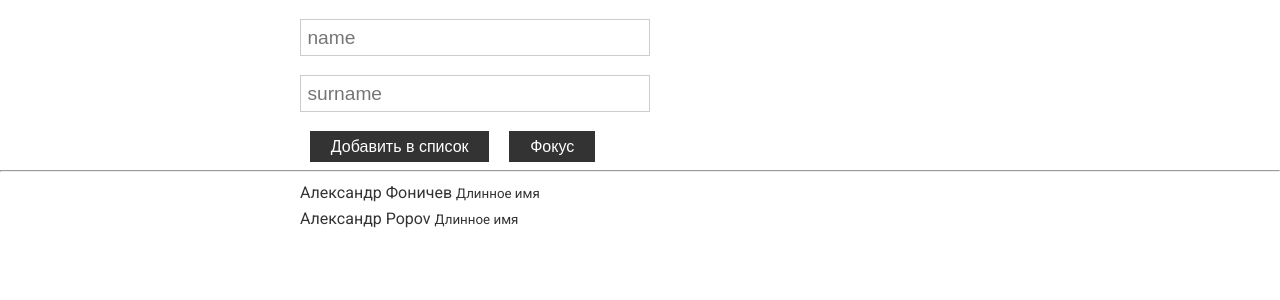
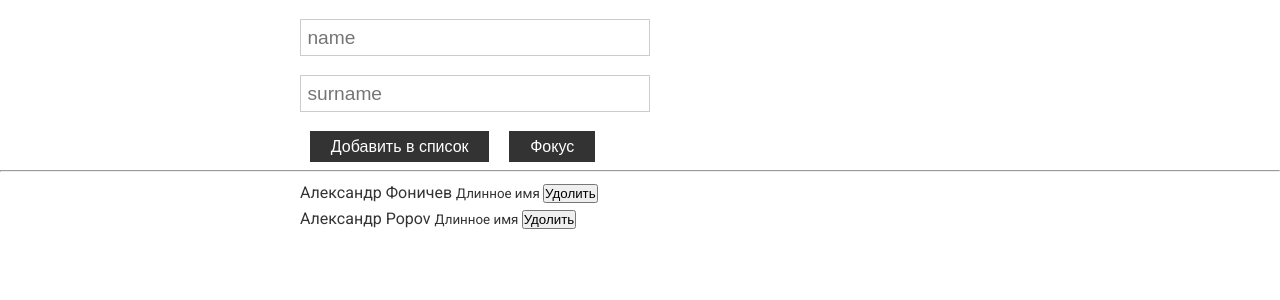
Before and after one commit to alex00788/angular-course, an Angular app: page / in a window 1280 px wide. Shown: the top 300 px of the page. Built offline with nearby package versions, Linux system fonts and the light colour scheme.

Commit message:
сделал кнопку удоления из списка и оживил ее

```diff
--- a/src/app/app.component.html
+++ b/src/app/app.component.html
@@ -2,7 +2,7 @@
 
 <hr>
 
-<app-spis *ngFor="let perfor of massiv" [perSpis]= "perfor">
+<app-spis *ngFor="let perfor of massiv" [perSpis]= "perfor" (perOutRem)="delite($event)">
     <small *ngIf="perfor.name.length > 5; else short "> Длинное имя </small>
     <ng-template #short>
      <small> Имя короткое </small>
--- a/src/app/app.component.ts
+++ b/src/app/app.component.ts
@@ -19,4 +19,8 @@ export class AppComponent {
   metisform(perAddm: IntSpis) {
     this.massiv.unshift(perAddm)
   }
+
+  delite(surname: string) {
+    this.massiv = this.massiv.filter(perfor => perfor.surname !== surname )
+  }
 }
--- a/src/app/src/spis/spis.component.html
+++ b/src/app/src/spis/spis.component.html
@@ -3,5 +3,6 @@
         {{perSpis.name}}
         {{perSpis.surname}}
         <ng-content></ng-content>
+        <button (click)="remuve()">Удолить</button>
     </p>
 </div>
--- a/src/app/src/spis/spis.component.ts
+++ b/src/app/src/spis/spis.component.ts
@@ -1,4 +1,4 @@
-import {Component, ElementRef, Input, OnInit} from '@angular/core';
+import {Component, ElementRef, EventEmitter, Input, OnDestroy, OnInit, Output} from '@angular/core';
 import {IntSpis } from '../../app.component';
 
 
@@ -7,9 +7,10 @@ import {IntSpis } from '../../app.component';
     templateUrl: './spis.component.html',
     styleUrls: ['./spis.component.scss']
 })
-export class SpisComponent implements OnInit{
+export class SpisComponent implements OnInit, OnDestroy {
 
     @Input() perSpis: IntSpis
+    @Output() perOutRem = new EventEmitter<any>()
 
     constructor() {
     }
@@ -17,4 +18,10 @@ export class SpisComponent implements OnInit{
     ngOnInit() {
 }
 
+    remuve() {
+        this.perOutRem.emit(this.perSpis.surname)
+    }
+
+    ngOnDestroy() {
+    }
 }
```
Also changed, not shown: src/projekt.txt.
